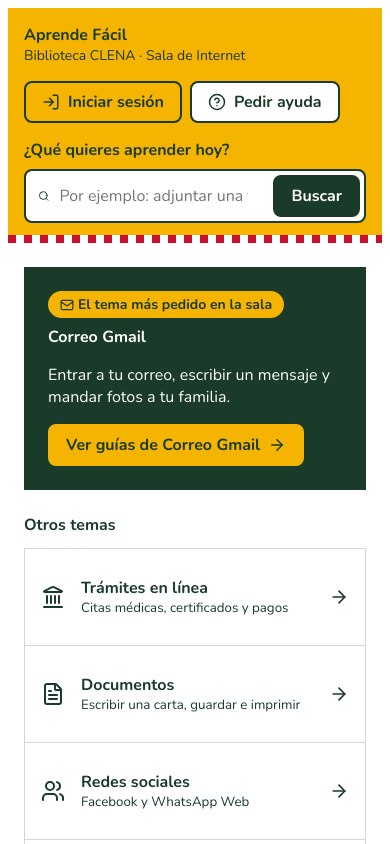
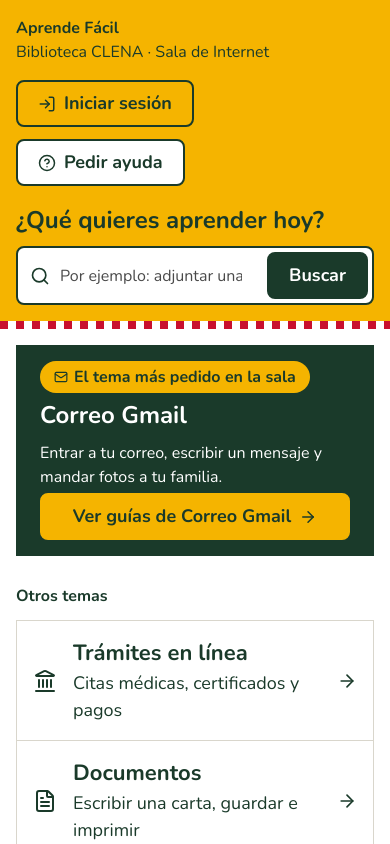
Before and after one commit to JoseD2021/PlataformaAutoaprendizaje, a React (Vite) app in the folder frontend/: page / in a window 390 px wide. Shown: the top 844 px of the page. Built offline with nearby package versions, Linux system fonts and the light colour scheme.

Commit message:
style: accesibilidad, tarjeta horizontal y temas en dos columnas

```diff
--- a/frontend/src/shared/styles/global.css
+++ b/frontend/src/shared/styles/global.css
@@ -1,84 +1,132 @@
-.categorias-grid {
-  display: grid;
-  grid-template-columns: repeat(auto-fit, minmax(14rem, 1fr));
-  gap: 1rem;
-  list-style: none;
-  padding: 0;
-}
-.categoria-card {
-  display: flex;
-  flex-direction: column;
-  align-items: center;
-  gap: 0.5rem;
-  padding: 1rem;
-  min-height: var(--tap-min);
-  border: 3px solid var(--color-primary);
-  border-radius: var(--radius);
-  font-size: var(--fs-lg);
-  text-decoration: none;
-  color: var(--color-text);
+/* ---------- Base ---------- */
+html { font-size: 100%; } /* respeta el zoom y el tamaño de letra del navegador */
+body {
+  font-family: var(--font);
+  font-size: var(--fs-base);
+  line-height: 1.5;
+  color: var(--color-verde);
+  margin: 0;
 }
 
-body { font-family: var(--font); color: var(--color-verde); }
+/* Foco visible sobre cualquier fondo (amarillo, blanco o verde) */
+:focus-visible {
+  outline: 4px solid #111;
+  outline-offset: 2px;
+  box-shadow: 0 0 0 2px #fff;
+}
 
 .skip-link { position: absolute; left: -999px; }
-.skip-link:focus { left: 1rem; top: 1rem; background: #fff; padding: .5rem 1rem; z-index: 10; }
+.skip-link:focus { left: 1rem; top: 1rem; background: #fff; padding: .75rem 1rem; z-index: 10; }
 
-/* Botones */
-.btn { display: inline-flex; align-items: center; gap: .5rem; min-height: var(--tap-min);
-  padding: .5rem 1rem; border-radius: .5rem; border: 2px solid var(--color-verde);
-  font: inherit; font-weight: 700; text-decoration: none; cursor: pointer; }
+/* ---------- Botones ---------- */
+.btn {
+  display: inline-flex; align-items: center; justify-content: center; gap: .5rem;
+  min-height: var(--tap-min); min-width: var(--tap-min);
+  padding: .5rem 1.25rem; border-radius: .5rem; border: 2px solid var(--color-verde);
+  font: inherit; font-size: 1.125rem; font-weight: 700; text-decoration: none; cursor: pointer;
+}
 .btn--contorno { background: transparent; color: var(--color-verde); }
 .btn--claro    { background: #fff; color: var(--color-verde); }
 .btn--verde    { background: var(--color-verde); color: #fff; }
 .btn--marca    { background: var(--color-marca); color: var(--color-verde); border-color: var(--color-marca); }
 
-/* Cabecera */
-.app-header { background: var(--color-marca); position: relative; padding-bottom: 1.25rem; }
+/* ---------- Cabecera ---------- */
+.app-header { background: var(--color-marca); position: relative; padding-bottom: 1.5rem; }
 .app-header::after { /* franja a cuadros */
   content: ''; position: absolute; inset: auto 0 0 0; height: .5rem;
-  background: repeating-linear-gradient(90deg, var(--color-rojo) 0 .5rem, #fff 0 1rem); }
-.app-header__barra, .app-header__hero, .contenedor { max-width: 44rem; margin-inline: auto; padding-inline: 1rem; }
-.app-header__barra { display: flex; justify-content: space-between; align-items: center; gap: 1rem; padding-block: 1rem; flex-wrap: wrap; }
-.marca { display: flex; flex-direction: column; }
-.marca small { font-size: .875rem; }
-.app-header__acciones { display: flex; gap: .5rem; flex-wrap: wrap; }
-.app-header__hero h1 { font-size: var(--fs-xl); margin: 0 0 .5rem; }
+  background: repeating-linear-gradient(90deg, var(--color-rojo) 0 .5rem, #fff 0 1rem);
+}
+.app-header__barra, .app-header__hero, .contenedor {
+  max-width: 48rem; margin-inline: auto; padding-inline: 1rem;
+}
+.app-header__barra {
+  display: flex; justify-content: space-between; align-items: center;
+  gap: 1rem; padding-block: 1rem; flex-wrap: wrap;
+}
+.marca { display: flex; flex-direction: column; font-size: var(--fs-base); }
+.marca small { font-size: 1rem; }
+.app-header__acciones { display: flex; gap: .75rem; flex-wrap: wrap; }
+.app-header__hero h1 { font-size: clamp(1.5rem, 4vw, 2rem); margin: 0 0 .5rem; }
+.app-header__hero p { font-size: var(--fs-base); margin: 0 0 1rem; }
+.app-header__hero label { display: block; font-size: 1.125rem; font-weight: 700; margin-bottom: .25rem; }
 
-/* Buscador */
-.buscador { display: flex; align-items: center; gap: .5rem; background: #fff;
-  border: 2px solid var(--color-verde); border-radius: .5rem; padding: .25rem .25rem .25rem .75rem; }
-.buscador input { flex: 1; border: 0; font: inherit; min-height: var(--tap-min); background: transparent; }
+/* ---------- Buscador ---------- */
+.buscador {
+  display: flex; align-items: center; gap: .5rem; background: #fff;
+  border: 2px solid var(--color-verde); border-radius: .5rem; padding: .25rem .25rem .25rem .75rem;
+}
+.buscador input {
+  flex: 1; min-width: 0; border: 0; font: inherit; font-size: var(--fs-base);
+  min-height: var(--tap-min); background: transparent; color: var(--color-verde);
+}
 
-/* Tarjeta destacada */
-.destacada { background: var(--color-verde); color: #fff; border-radius: var(--radius);
-  padding: 1.5rem; margin-top: 1.5rem; }
-.destacada h2 { font-size: var(--fs-xl); margin: .5rem 0; }
-.etiqueta { display: inline-flex; align-items: center; gap: .25rem; background: var(--color-marca);
-  color: var(--color-verde); font-weight: 700; font-size: .875rem; padding: .25rem .75rem; border-radius: 999px; }
+.buscador input::placeholder { color: #4a4a4a; opacity: 1; } /* contraste suficiente */
+.buscador input:focus-visible { outline: none; box-shadow: none; }
+.buscador:focus-within { outline: 4px solid #111; outline-offset: 2px; }
 
-/* Lista de temas */
-.otros-temas { font-size: var(--fs-lg); margin: 1.5rem 0 .75rem; }
-.temas-lista { list-style: none; margin: 0; padding: 0; border: 1px solid var(--color-borde); border-radius: var(--radius); }
-.temas-lista li + li { border-top: 1px solid var(--color-borde); }
-.tema-item { display: flex; align-items: center; gap: 1rem; padding: 1rem; min-height: 4rem;
-  color: inherit; text-decoration: none; }
-.tema-item:hover { background: #fff7d6; }
+/* ---------- Tarjeta destacada ---------- */
+.etiqueta {
+  display: inline-flex; align-items: center; gap: .375rem; background: var(--color-marca);
+  color: var(--color-verde); font-weight: 700; font-size: 1rem; padding: .25rem .875rem; border-radius: 999px;
+}
+.destacada {
+  background: var(--color-verde); color: #fff;
+  display: grid; grid-template-columns: 1fr auto; column-gap: 1.5rem; align-items: center;
+  padding: 1rem 1.5rem; margin-top: 1rem;
+}
+.destacada > .etiqueta { grid-column: 1; justify-self: start; }
+.destacada > h2, .destacada > p { grid-column: 1; margin: .25rem 0; }
+.destacada > .btn { grid-column: 2; grid-row: 1 / span 3; }
+
+@media (max-width: 40rem) {
+  .destacada { grid-template-columns: 1fr; }
+  .destacada > .btn { grid-column: 1; grid-row: auto; }
+}
+
+/* ---------- Lista de temas ---------- */
+.otros-temas { font-size: var(--fs-lg); margin: 1.75rem 0 .75rem; }
+.temas-lista {
+  list-style: none; margin: 0; padding: 0; overflow: hidden;
+  display: grid; grid-template-columns: repeat(2, 1fr); gap: 1px;
+  background: var(--color-borde);              /* el gap se ve como línea */
+  border: 1px solid var(--color-borde); border-radius: var(--radius);
+}
+.temas-lista li { background: #fff; }
+.temas-lista li:last-child:nth-child(odd) { grid-column: 1 / -1; } /* tema suelto ocupa todo el ancho */
+
+@media (max-width: 40rem) {
+  .temas-lista { grid-template-columns: 1fr; }
+}
+.tema-item {
+  display: flex; align-items: center; gap: 1rem; padding: 1rem; min-height: 4.5rem;
+  color: inherit; text-decoration: none;
+}
+.tema-item:hover { background: #fff1c2; }
 .tema-item__texto { flex: 1; display: flex; flex-direction: column; }
+.tema-item__texto strong { font-size: 1.375rem; }
+.tema-item__texto small { font-size: 1.125rem; }
 
-.volver { display: inline-flex; align-items: center; gap: .25rem; margin: 1.5rem 0 1rem;
-  color: var(--color-verde); font-weight: 700; font-size: 1rem; }
+/* ---------- Página de listado ---------- */
+.contenedor { padding-bottom: 2rem; }
 .contenedor h1 { font-size: clamp(1.75rem, 5vw, 2.25rem); margin: 0 0 .5rem; }
+.volver {
+  display: inline-flex; align-items: center; gap: .375rem; margin: 1.5rem 0 1rem;
+  min-height: var(--tap-min); color: var(--color-verde); font-weight: 700;
+  font-size: 1.125rem; text-decoration: underline;
+}
 
-.guias-lista { list-style: none; margin: 1.25rem 0 0; padding: 0;
-  border: 1px solid var(--color-borde); border-radius: var(--radius); overflow: hidden; }
+.guias-lista {
+  list-style: none; margin: 1.25rem 0 0; padding: 0; overflow: hidden;
+  border: 1px solid var(--color-borde); border-radius: var(--radius);
+}
 .guias-lista li + li { border-top: 1px solid var(--color-borde); }
 
-.guia-item { display: flex; align-items: center; gap: 1rem; padding: 1rem; min-height: 4.5rem; }
+.guia-item { display: flex; align-items: center; gap: 1rem; padding: 1rem; min-height: 5rem; }
 .guia-item--destacada { background: #fff1c2; }
-.guia-item__texto { flex: 1; display: flex; flex-direction: column; gap: .25rem; }
-.guia-item__meta { display: flex; align-items: center; flex-wrap: wrap; gap: .5rem; font-size: 1rem; }
+.guia-item__texto { flex: 1; display: flex; flex-direction: column; gap: .375rem; }
+.guia-item__texto strong { font-size: 1.375rem; }
+.guia-item__meta { display: flex; align-items: center; flex-wrap: wrap; gap: .5rem; font-size: 1.125rem; }
 
-.chip { font-size: .875rem; font-weight: 700; padding: .125rem .625rem; border-radius: 999px; }
+.chip { font-size: 1rem; font-weight: 700; padding: .125rem .75rem; border-radius: 999px; }
 .chip--rojo { background: var(--color-rojo); color: #fff; }
-.chip--contorno { border: 1.5px solid var(--color-verde); background: #fff; }
+.chip--contorno { border: 2px solid var(--color-verde); background: #fff; }
```
